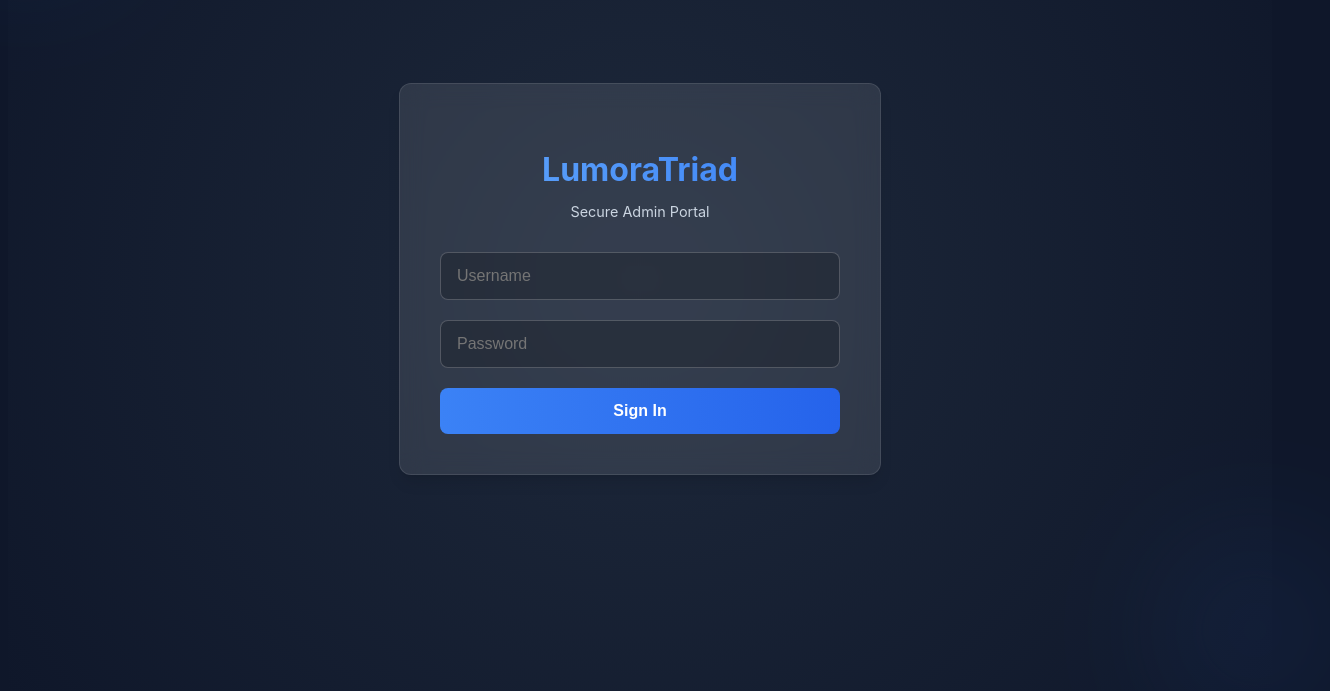
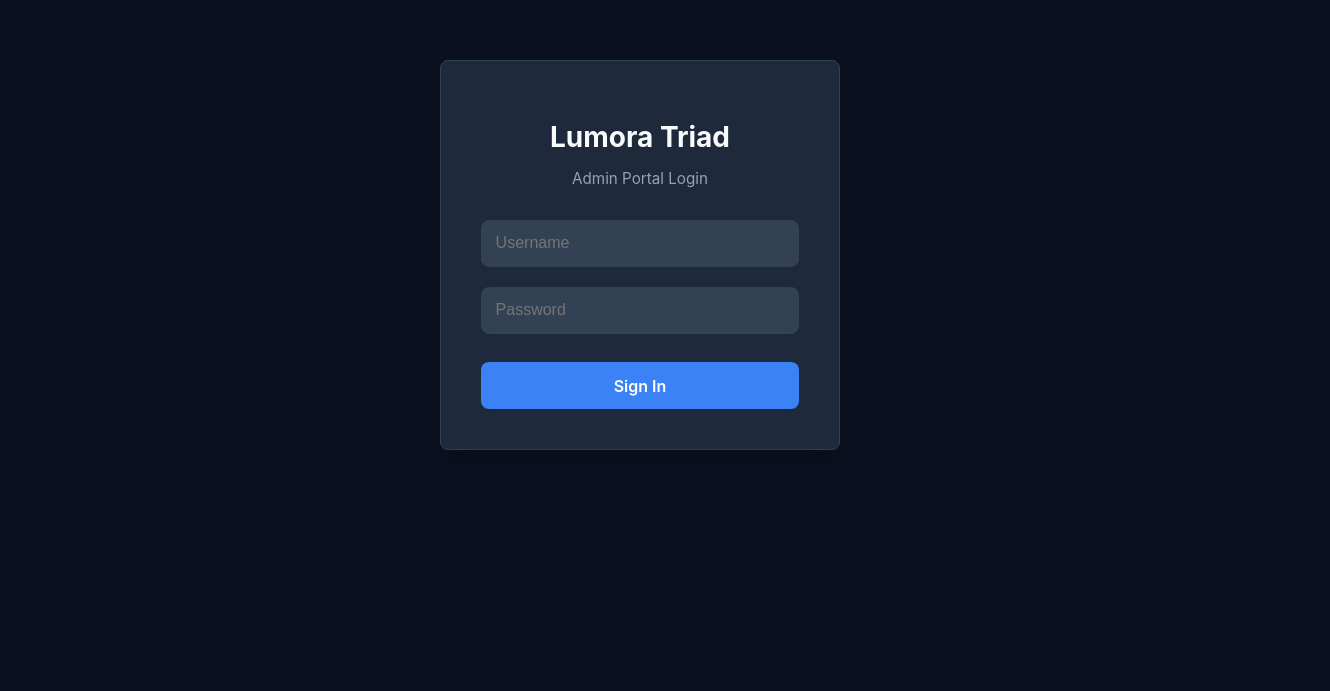
Before and after one commit to lumoratraid-adn/lumoratriad-frontend, a React (Create React App) app: page / in a window 1280 px wide. Shown: the part 145-836 px from the top of the page, 1330 px wide, since content can reach past the window. After the commit the page ends 800 px from the top, so only its background shows below. Built offline with nearby package versions, Linux system fonts and the light colour scheme.

Commit message:
feat: simplify and clean up UI theme for dashboard and login

```diff
--- a/src/pages/Login.js
+++ b/src/pages/Login.js
@@ -39,38 +39,31 @@ function Login() {
   };
 
   return (
-    <div className="login-container">
-      <div className="glow-effect glow-top-left"></div>
-      <div className="glow-effect glow-bottom-right"></div>
-
+    <div className="login-wrapper">
       <div className="login-card fade-in">
-        <h2 className="login-title">LumoraTriad</h2>
-        <p className="login-subtitle">Secure Admin Portal</p>
+        <h1 className="brand-title">Lumora Triad</h1>
+        <p className="brand-subtitle">Admin Portal Login</p>
 
         <form onSubmit={handleLogin} className="login-form">
-          <div className="form-group">
           <input
             type="text"
             placeholder="Username"
             value={username}
             onChange={(e) => setUsername(e.target.value)}
             required
-              className="form-input"
+            className="login-input"
           />
-          </div>
 
-          <div className="form-group">
           <input
             type="password"
             placeholder="Password"
             value={password}
             onChange={(e) => setPassword(e.target.value)}
             required
-              className="form-input"
+            className="login-input"
           />
-          </div>
 
-          <button type="submit" disabled={loading} className="login-button">
+          <button type="submit" disabled={loading} className="login-btn">
             {loading ? "Authenticating..." : "Sign In"}
           </button>
         </form>
--- a/src/styles/Login.css
+++ b/src/styles/Login.css
@@ -1,40 +1,35 @@
 @import './global.css';
 
-.login-container {
-    height: 100vh;
+.login-wrapper {
+    min-height: 100vh;
     display: flex;
+    align-items: center;
     justify-content: center;
-    align-items: center;
-    background: radial-gradient(circle at center, #1e293b 0%, #0f172a 100%);
     padding: 1rem;
 }
 
 .login-card {
-    background: var(--card-bg);
-    backdrop-filter: blur(12px);
-    -webkit-backdrop-filter: blur(12px);
-    border: var(--glass-border);
-    padding: 2.5rem;
-    border-radius: var(--radius-lg);
     width: 100%;
     max-width: 400px;
-    box-shadow: var(--shadow-lg);
+    background-color: var(--bg-card);
+    border: 1px solid var(--border);
+    border-radius: var(--radius);
+    padding: 2.5rem;
+    box-shadow: 0 10px 25px -5px rgba(0, 0, 0, 0.3);
     text-align: center;
 }
 
-.login-title {
-    font-size: 2rem;
+.brand-title {
+    font-size: 1.75rem;
     font-weight: 700;
+    color: var(--text-main);
     margin-bottom: 0.5rem;
-    background: linear-gradient(to right, #60a5fa, #3b82f6);
-    -webkit-background-clip: text;
-    -webkit-text-fill-color: transparent;
 }
 
-.login-subtitle {
-    color: var(--text-gray);
+.brand-subtitle {
+    color: var(--text-muted);
+    font-size: 0.95rem;
     margin-bottom: 2rem;
-    font-size: 0.9rem;
 }
 
 .login-form {
@@ -43,73 +38,42 @@
     gap: 1.25rem;
 }
 
-.form-group {
-    position: relative;
-    text-align: left;
+.login-input {
+    width: 100%;
+    padding: 0.85rem;
+    background-color: var(--bg-input);
+    border: 1px solid var(--border);
+    border-radius: var(--radius);
+    color: var(--text-main);
+    font-size: 1rem;
+    transition: all 0.2s;
 }
 
-.form-input {
-    width: 100%;
-    padding: 0.875rem 1rem;
-    background: rgba(0, 0, 0, 0.2);
-    border: 1px solid var(--border-color);
-    border-radius: var(--radius-md);
-    color: var(--text-white);
-    font-size: 1rem;
-    transition: all 0.2s;
-    box-sizing: border-box;
-    /* Ensures padding doesn't affect width */
+.login-input:focus {
+    outline: none;
+    border-color: var(--primary);
+    box-shadow: 0 0 0 2px rgba(59, 130, 246, 0.2);
 }
 
-.form-input:focus {
-    outline: none;
-    border-color: var(--primary-color);
-    box-shadow: 0 0 0 2px rgba(59, 130, 246, 0.2);
-    background: rgba(0, 0, 0, 0.3);
-}
-
-.login-button {
+.login-btn {
     width: 100%;
-    padding: 0.875rem;
-    background: linear-gradient(to right, var(--primary-color), var(--primary-hover));
+    padding: 0.85rem;
+    background-color: var(--primary);
     color: white;
     border: none;
-    border-radius: var(--radius-md);
+    border-radius: var(--radius);
     font-size: 1rem;
     font-weight: 600;
     cursor: pointer;
-    transition: transform 0.2s, box-shadow 0.2s;
+    transition: background-color 0.2s;
+    margin-top: 0.5rem;
 }
 
-.login-button:hover {
-    transform: translateY(-1px);
-    box-shadow: 0 4px 12px rgba(59, 130, 246, 0.3);
+.login-btn:hover {
+    background-color: var(--primary-hover);
 }
 
-.login-button:disabled {
+.login-btn:disabled {
     opacity: 0.7;
     cursor: not-allowed;
-    transform: none;
 }
-
-/* Decoration */
-.glow-effect {
-    position: absolute;
-    width: 150px;
-    height: 150px;
-    background: var(--primary-color);
-    filter: blur(80px);
-    opacity: 0.15;
-    border-radius: 50%;
-    pointer-events: none;
-}
-
-.glow-top-left {
-    top: -50px;
-    left: -50px;
-}
-
-.glow-bottom-right {
-    bottom: -50px;
-    right: -50px;
-}
--- a/src/styles/global.css
+++ b/src/styles/global.css
@@ -1,43 +1,59 @@
 :root {
-  --primary-color: #3b82f6;
+  /* Simple, Clean Dark Theme Palette */
+  --bg-body: #0b1120;
+  /* Very dark blue/black */
+  --bg-card: #1e293b;
+  /* Slate 800 */
+  --bg-input: #334155;
+  /* Slate 700 */
+
+  --primary: #3b82f6;
+  /* Blue 500 */
   --primary-hover: #2563eb;
-  --secondary-color: #1e293b;
-  --background-dark: #0f172a;
-  --card-bg: rgba(255, 255, 255, 0.1);
-  --text-white: #ffffff;
-  --text-gray: #cbd5e1;
-  --border-color: rgba(255, 255, 255, 0.2);
-  --glass-bg: rgba(255, 255, 255, 0.05);
-  --glass-border: 1px solid rgba(255, 255, 255, 0.1);
-  --shadow-lg: 0 10px 15px -3px rgba(0, 0, 0, 0.1), 0 4px 6px -2px rgba(0, 0, 0, 0.05);
-  --radius-md: 0.5rem;
-  --radius-lg: 0.75rem;
+  /* Blue 600 */
+
+  --text-main: #f8fafc;
+  /* Slate 50 */
+  --text-muted: #94a3b8;
+  /* Slate 400 */
+
+  --border: #334155;
+  /* Slate 700 */
+  --border-focus: #3b82f6;
+
+  --radius: 8px;
+  --shadow: 0 4px 6px -1px rgba(0, 0, 0, 0.1), 0 2px 4px -1px rgba(0, 0, 0, 0.06);
+}
+
+* {
+  box-sizing: border-box;
 }
 
 body {
-  background-color: var(--background-dark);
-  color: var(--text-white);
-  font-family: 'Inter', -apple-system, BlinkMacSystemFont, "Segoe UI", Roboto, "Helvetica Neue", Arial, sans-serif;
+  margin: 0;
+  background-color: var(--bg-body);
+  color: var(--text-main);
+  font-family: 'Inter', -apple-system, BlinkMacSystemFont, "Segoe UI", Roboto, sans-serif;
+  -webkit-font-smoothing: antialiased;
 }
 
-/* Animations */
-@keyframes fadeIn {
-  from { opacity: 0; transform: translateY(10px); }
-  to { opacity: 1; transform: translateY(0); }
+/* Common Utilities */
+.fade-in {
+  animation: fadeIn 0.4s ease-out forwards;
 }
 
-.fade-in {
-  animation: fadeIn 0.5s ease-out forwards;
+@keyframes fadeIn {
+  from {
+    opacity: 0;
+    transform: translateY(10px);
+  }
+
+  to {
+    opacity: 1;
+    transform: translateY(0);
+  }
 }
 
-/* Custom Scrollbar */
-::-webkit-scrollbar {
-  width: 8px;
+button {
+  font-family: inherit;
 }
-::-webkit-scrollbar-track {
-  background: var(--background-dark);
-}
-::-webkit-scrollbar-thumb {
-  background: var(--primary-color);
-  border-radius: 4px;
-}
```
Also changed, not shown: src/pages/Dashboard.js (+51 -52 lines), src/styles/Dashboard.css (+148 -253 lines). Lines whose indentation alone changed are shown as unchanged.
